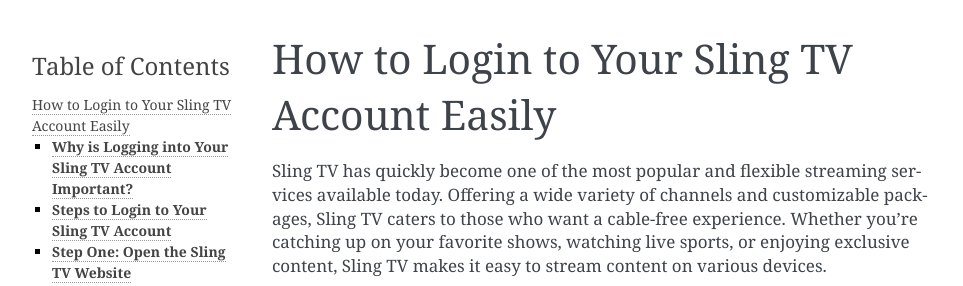
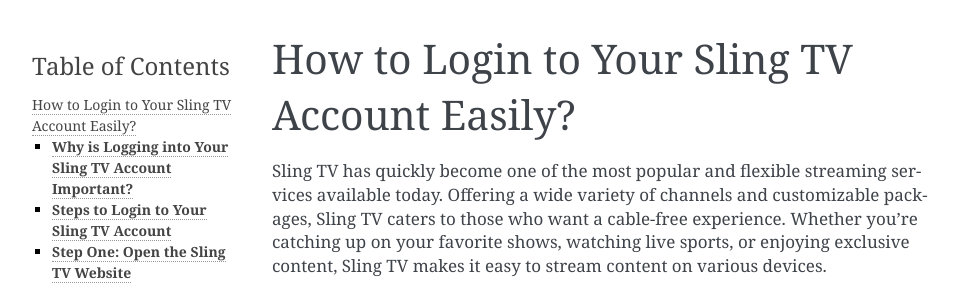
Before and after one commit to brockbrain/tvslinghelp, a Sphinx documentation site: the page built from docs/index.rst, in a window 1280 px wide and 900 px high. Shown: the top 286 px of the window, without its empty margins (148-1111 px from the left). Built offline with Sphinx 7.4.7, drawn with Linux system fonts in a browser that asks for light colours.

```diff
--- a/docs/index.rst
+++ b/docs/index.rst
@@ -1,4 +1,4 @@
-How to Login to Your Sling TV Account Easily
+How to Login to Your Sling TV Account Easily?
 ===========================================
 
 Sling TV has quickly become one of the most popular and flexible streaming services available today. Offering a wide variety of channels and customizable packages, Sling TV caters to those who want a cable-free experience. Whether you're catching up on your favorite shows, watching live sports, or enjoying exclusive content, Sling TV makes it easy to stream content on various devices.
```
